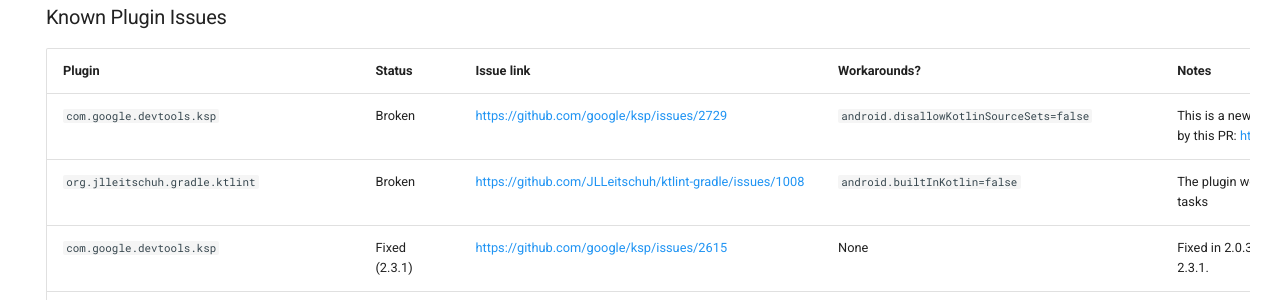
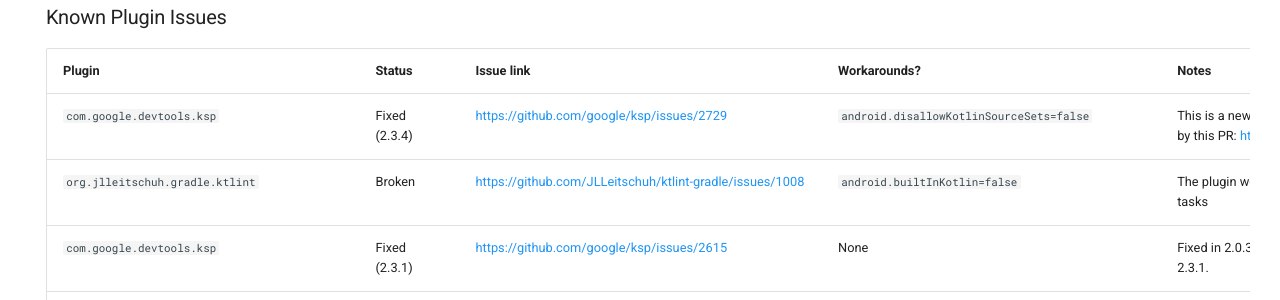
Before and after one commit to pablobaxter/AGP-Plugins-Status, an MkDocs documentation site: the page built from docs/agp-9.0.0.md, in a window 1280 px wide and 900 px high, scrolled down 656 px. Shown: the part 152-452 px from the top of the window. Built offline with MkDocs 1.6.1 and Material for MkDocs 9.7.7, drawn with Linux system fonts in a browser that asks for light colours; comment, search, counter and statistics services are not loaded.

Commit message:
Update KSP issue that has been fixed.

```diff
--- a/docs/agp-9.0.0.md
+++ b/docs/agp-9.0.0.md
@@ -28,7 +28,7 @@
 
 | Plugin | Status | Issue link | Workarounds? | Notes |
 |:---|:---|:---|:---|:---|
-| `com.google.devtools.ksp` | Broken | https://github.com/google/ksp/issues/2729 | `android.disallowKotlinSourceSets=false` | This is a new issue as of AGP 9.0.0-beta05. Handled by this PR: https://github.com/google/ksp/pull/2725 |
+| `com.google.devtools.ksp` | Fixed (2.3.4) | https://github.com/google/ksp/issues/2729 | `android.disallowKotlinSourceSets=false` | This is a new issue as of AGP 9.0.0-beta05. Handled by this PR: https://github.com/google/ksp/pull/2725 |
 | `org.jlleitschuh.gradle.ktlint` | Broken | https://github.com/JLLeitschuh/ktlint-gradle/issues/1008 | `android.builtInKotlin=false` | The plugin won't create the "ktlintXXXSourceSet" tasks |
 | `com.google.devtools.ksp` | Fixed (2.3.1) | https://github.com/google/ksp/issues/2615 | None | Fixed in 2.0.3 but reverted in 2.0.4, fixed again in 2.3.1. |
 | `com.google.firebase.firebase-perf` | Fixed (2.0.2) | https://github.com/firebase/firebase-android-sdk/issues/7293 | None | |
```
